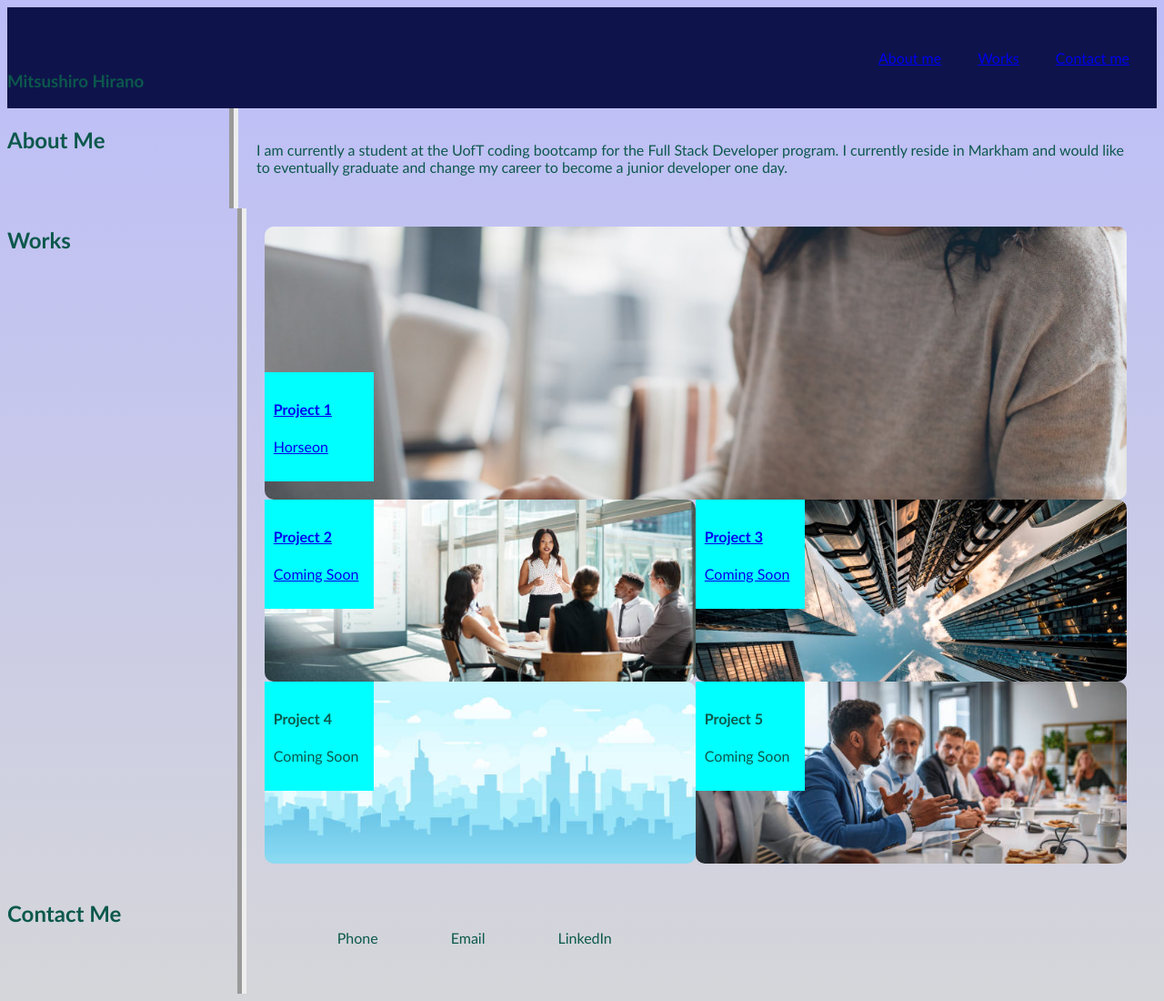
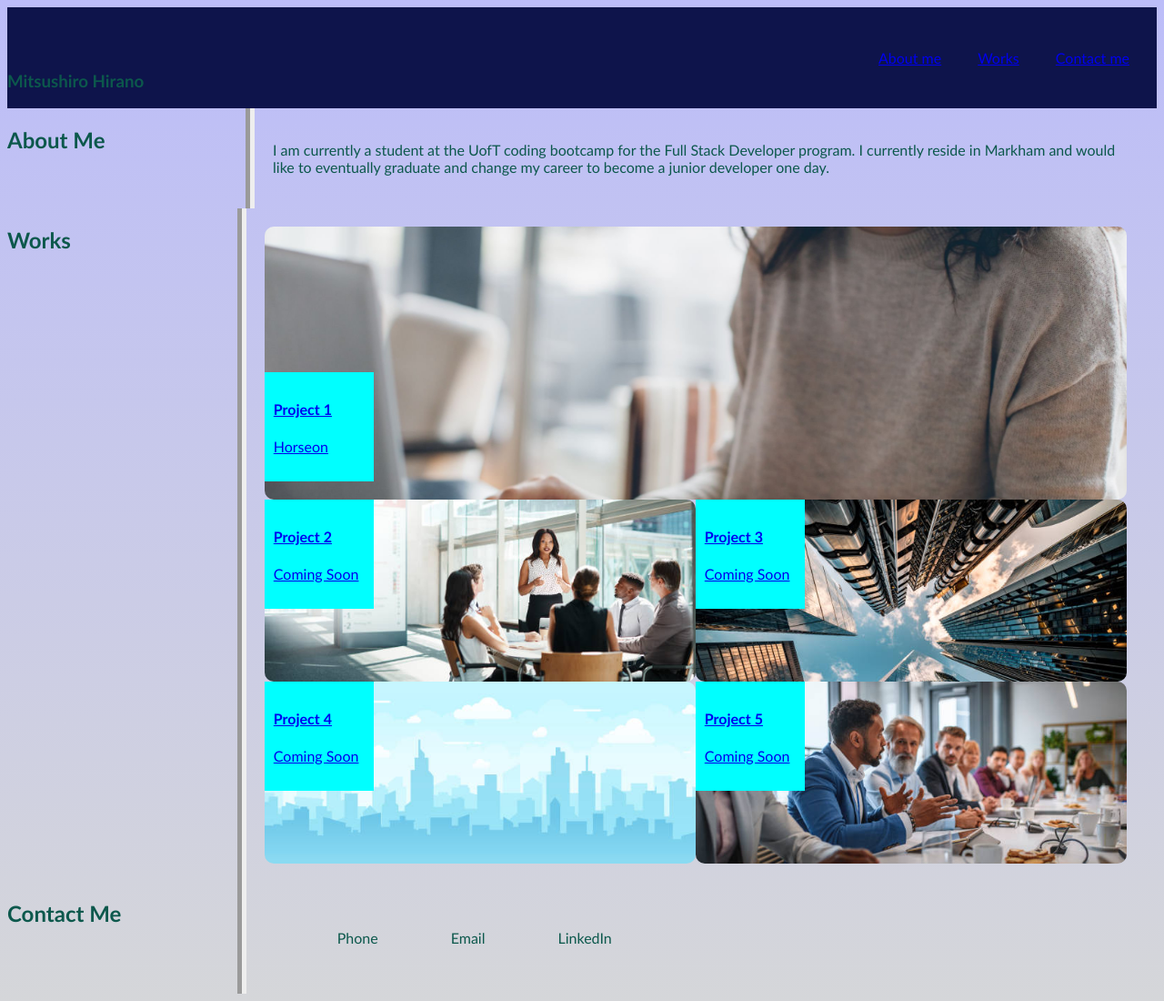
Before and after one commit to mitsushiro1/portfolio-for-employer, a plain HTML site: page index.html in a window 1280 px wide. Shown: the whole page at 91% size. Drawn offline with Linux system fonts and the light colour scheme; files whose address does not match are found by name.

Commit message:
added more links to the other pictures

```diff
--- a/assets/css/style.css
+++ b/assets/css/style.css
@@ -152,7 +152,7 @@ article {
 }
 
 #aboutme{
-    padding-right: 85px;
+    padding-right: 106px;
 }
 
 #footer{
--- a/index.html
+++ b/index.html
@@ -74,6 +74,7 @@
             </div>
 
             <div class="row3">
+                <a class="project-links" href="http://google.com">
                 <div class="small-box projects" id="project4">
                     <article>
                         <h4>Project 4</h4>
@@ -81,6 +82,8 @@
                     </article>
 
                 </div>
+                </a>
+                <a class="project-links" href="http://google.com">
                 <div class="small-box projects" id="project5">
                     <article>
                         <h4>Project 5</h4>
@@ -88,6 +91,8 @@
                     </article>
 
                 </div>
+                </a>
+
             </div>
         </div>
     </section>
```
Also changed, not shown: assets/images/_C__Users_Mitsu_Desktop_bootcamp_homework_portfolio-for-employer_index.html (1).png (added), 1 other file.
